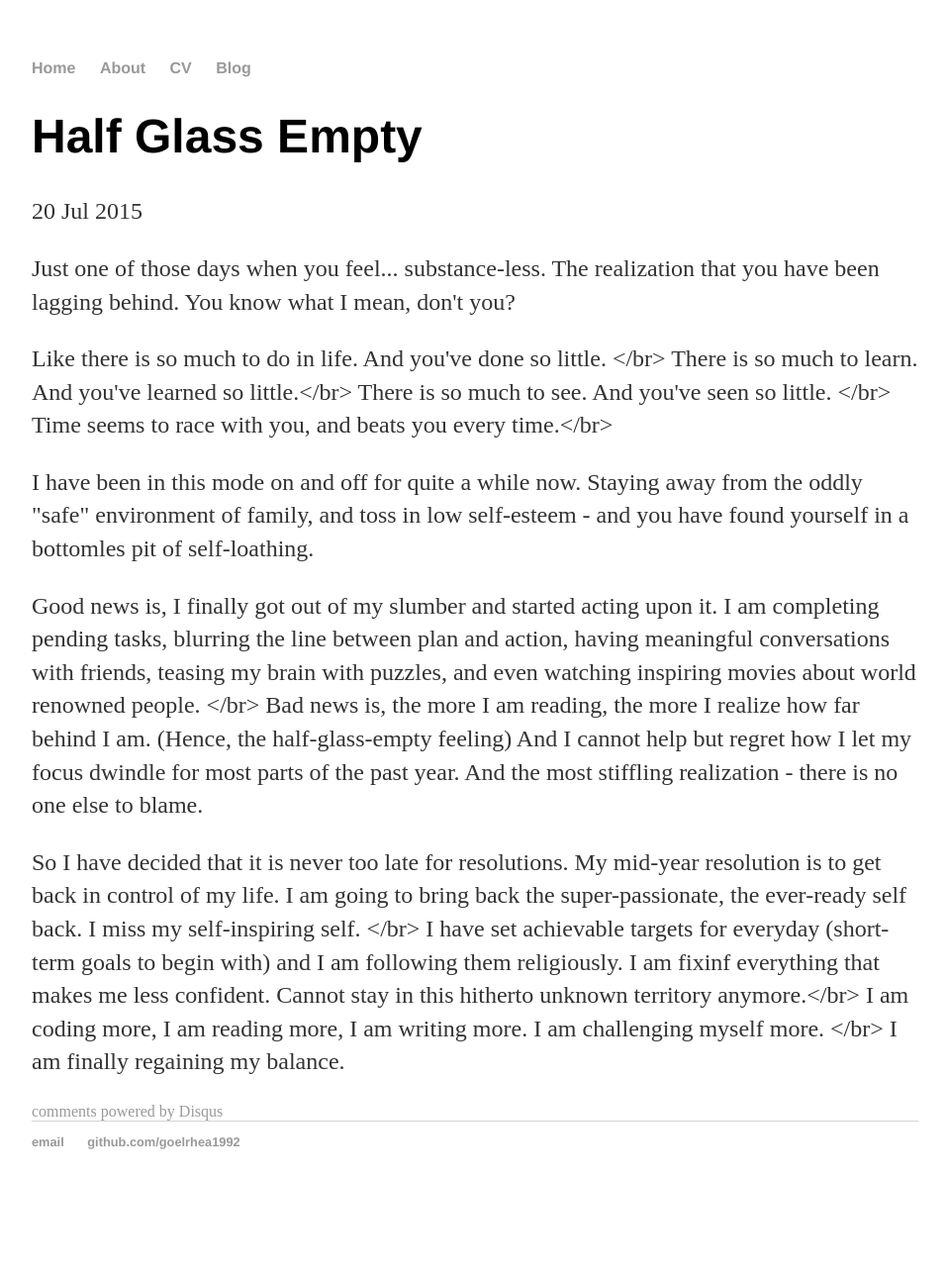
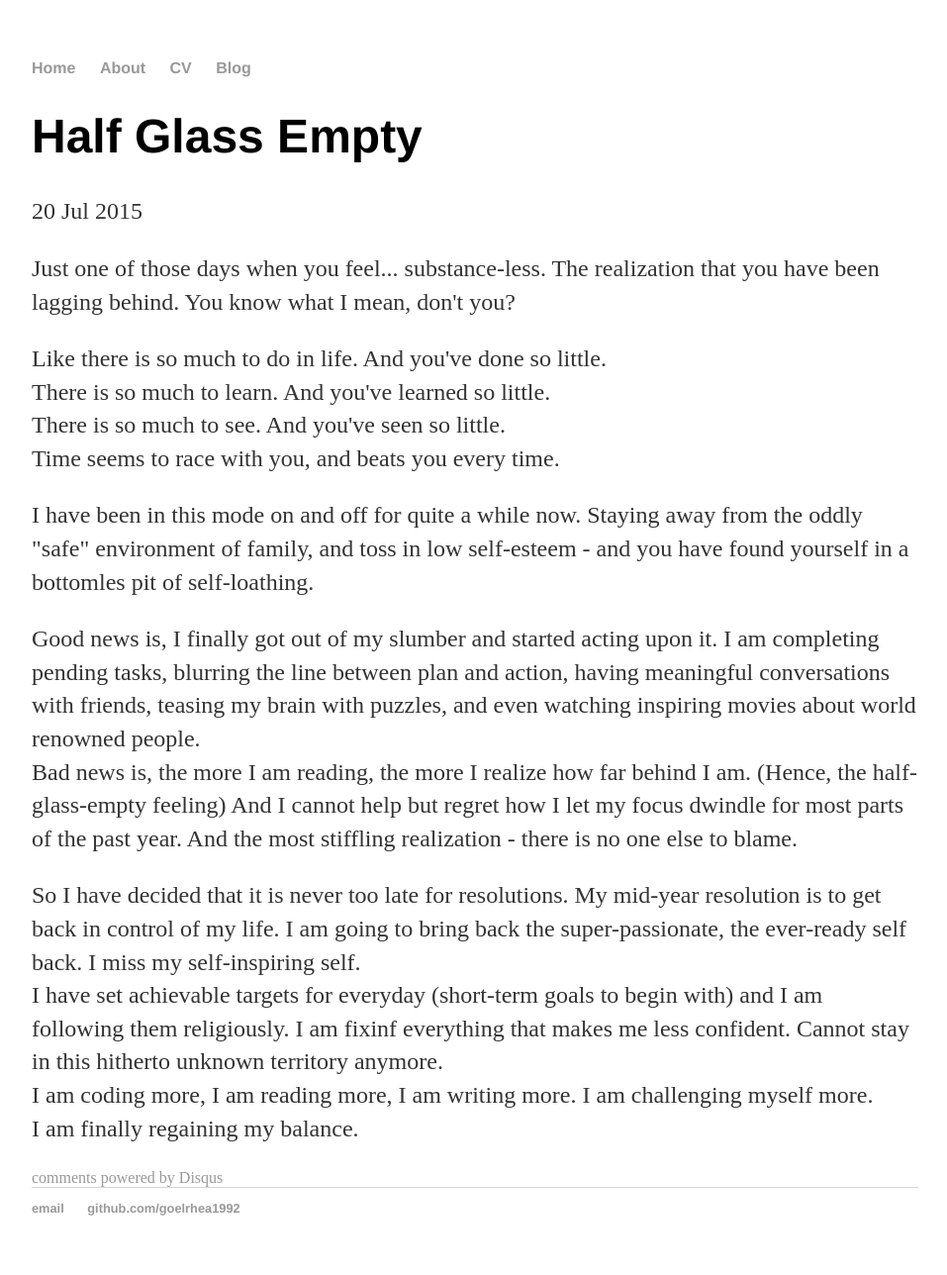
Before and after one commit to goelrhea1992/goelrhea1992.github.io, a Jekyll site: the page built from _posts/2015-07-20-half-glass-empty.md, in a window 1280 px wide. Shown: the whole page at 99% size, without its empty margins (160-1117 px from the left). Built offline with Jekyll 4.4.1, drawn with Linux system fonts in a browser that asks for light colours; comment, search, counter and statistics services are not loaded; before the commit the page ends 1221 px from its top, so only the background shows below that.

Commit message:
Update 2015-07-20-half-glass-empty.md

```diff
--- a/_posts/2015-07-20-half-glass-empty.md
+++ b/_posts/2015-07-20-half-glass-empty.md
@@ -10,10 +10,10 @@ date: 2015-07-20
 </p>
 
 <p>
-  Like there is so much to do in life. And you've done so little. </br>
-  There is so much to learn. And you've learned so little.</br>
-  There is so much to see. And you've seen so little. </br>
-  Time seems to race with you, and beats you every time.</br>
+  Like there is so much to do in life. And you've done so little. <br>
+  There is so much to learn. And you've learned so little.<br>
+  There is so much to see. And you've seen so little. <br>
+  Time seems to race with you, and beats you every time.<br>
 </p>
 
 <p>
@@ -21,15 +21,15 @@ date: 2015-07-20
 </p>
 <p>
 Good news is, I finally got out of my slumber and started acting upon it.
-  I am completing pending tasks, blurring the line between plan and action, having meaningful conversations with friends, teasing my brain with puzzles, and even watching inspiring movies about world renowned people. </br>
+  I am completing pending tasks, blurring the line between plan and action, having meaningful conversations with friends, teasing my brain with puzzles, and even watching inspiring movies about world renowned people. <br>
 Bad news is, the more I am reading, the more I realize how far behind I am. (Hence, the half-glass-empty feeling) And I cannot help but regret how I let my focus dwindle for most parts of the past year. And the most stiffling realization - there is no one else to blame.
 </p>
 
 <p>
-So I have decided that it is never too late for resolutions. My mid-year resolution is to get back in control of my life. I am going to bring back the super-passionate, the ever-ready self back. I miss my self-inspiring self. </br>
+So I have decided that it is never too late for resolutions. My mid-year resolution is to get back in control of my life. I am going to bring back the super-passionate, the ever-ready self back. I miss my self-inspiring self. <br>
 I have set achievable targets for everyday (short-term goals to begin with) and I am following them religiously.
-I am fixinf everything that makes me less confident. Cannot stay in this hitherto unknown territory anymore.</br>
+I am fixinf everything that makes me less confident. Cannot stay in this hitherto unknown territory anymore.<br>
 I am coding more, I am reading more, I am writing more. I am challenging myself more.
-</br>
+<br>
 I am finally regaining my balance.
 </P>
```
